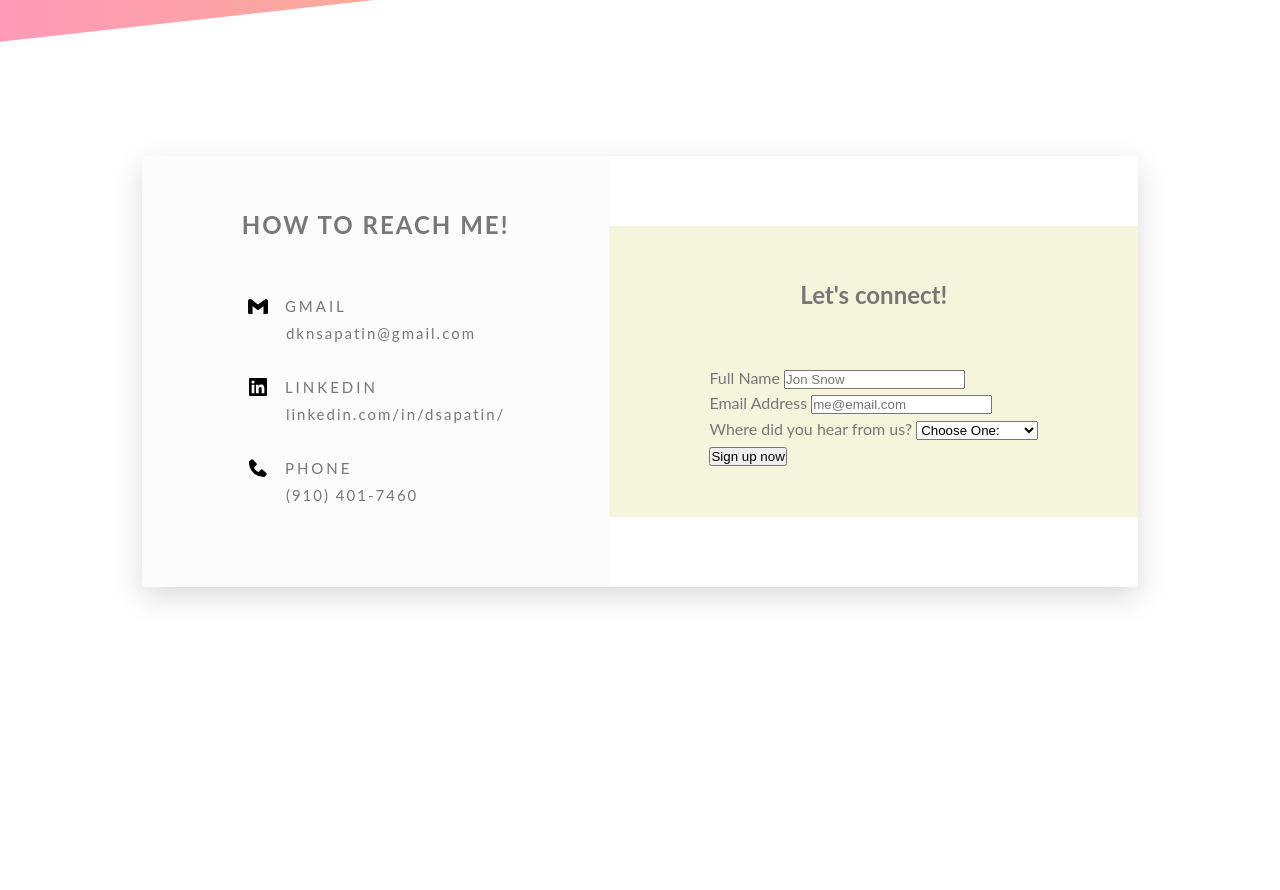
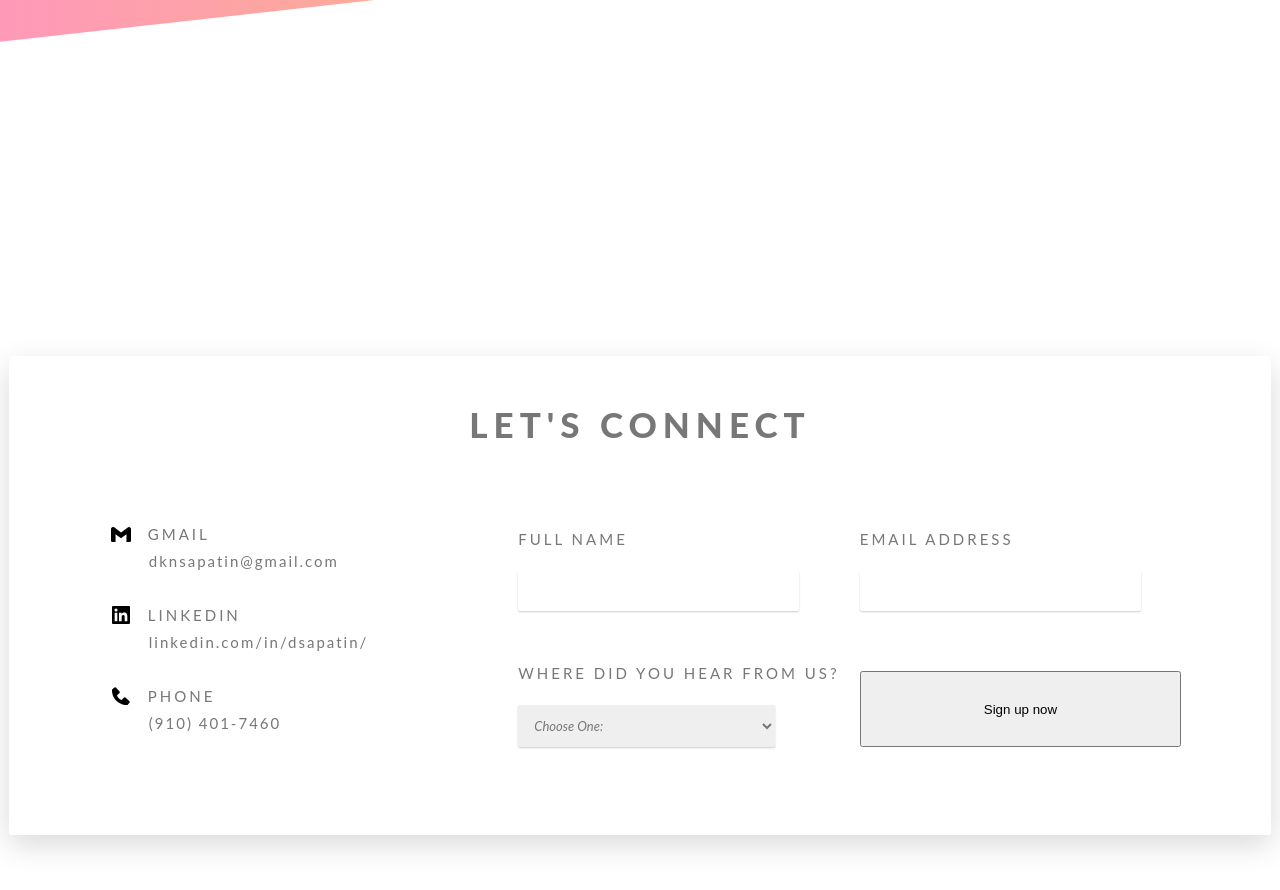
Before and after one commit to dknsapatin/MyPortfolio, a website: page index.html in a window 1280 px wide. Shown: the part 3045-3935 px from the top of the page. Before the commit the page ends 3682 px from the top, so only its background shows below. Drawn offline with Linux system fonts and the light colour scheme; files that its build step writes are made by us from their sources.

Commit message:
Finished Contact view section

```diff
--- a/index.html
+++ b/index.html
@@ -328,9 +328,11 @@
       <!-- Section Contact -->
       <div class="section-contact" id="contact">
         <div class="contact__container">
+          <h2 class="contact__header">Let's Connect</h2>
+
+          <div class="contact__leftright">
             <!-- Left side Contact Container -->
             <div class="contact__info">
-            <h2 class="contact__info-header">How to reach me!</h2>
               <ul class="contact__info-list">
                 <li class="contact__info-list--item">
                   <a class="contact__info-anchor" href="#">
@@ -348,7 +350,9 @@
                     </svg>
                     gmail
                   </a>
-                <p class="contact__info-link--details">dknsapatin@gmail.com</p>
+                  <p class="contact__info-link--details">
+                    dknsapatin@gmail.com
+                  </p>
                 </li>
                 <li class="contact__info-list--item">
                   <a class="contact__info-anchor" href="#">
@@ -393,31 +397,24 @@
             <!-- Right side Contact Container -->
 
             <div class="contact__form">
-            <h2 class="contact__form-secondary">Let's connect!</h2>
-
-            <form class="cta-form" action="#" name="sign-up" netlify>
+              <form
+                class="contact__form-signup"
+                action="#"
+                name="sign-up"
+                netlify
+              >
                 <!-- Full Name Form -->
-              <div>
-                <label for="full-name">Full Name</label>
-                <input
-                  id="full-name"
-                  type="text"
-                  placeholder="Jon Snow"
-                  required
-                  name="full-name"
-                />
+                <div class="fullName">
+                  <label for="full-name" class="full-name-label"
+                    >Full Name</label
+                  >
+                  <input id="full-name" type="text" required name="full-name" />
                 </div>
 
                 <!-- Email Address form -->
                 <div>
                   <label for="email">Email Address</label>
-                <input
-                  id="email"
-                  type="email"
-                  placeholder="me@email.com"
-                  required
-                  name="email"
-                />
+                  <input id="email" type="email" required name="email" />
                 </div>
                 <div>
                   <!-- Selector Form -->
@@ -433,6 +430,8 @@
                 <button class="btn btn--form">Sign up now</button>
               </form>
             </div>
+          </div>
+
           <!-- <div class="contact__form">Form</div> -->
         </div>
       </div>
--- a/sass/_components.scss
+++ b/sass/_components.scss
@@ -124,29 +124,41 @@
 
 // Contact Me
 .section-contact {
-  .contact {
-    &__container {
+  .contact__container {
     display: flex;
+    flex-direction: column;
     justify-content: center;
     align-items: center;
-      margin: 0;
+    margin: 0 auto;
+    padding: 2rem;
 
     font-size: 1.6rem;
 
     color: #777;
     border-radius: 2px;
     box-shadow: 0 1rem 3rem rgba(black, 0.15);
+
+    .contact__header {
+      text-transform: uppercase;
+      padding: 2rem 5rem;
+      font-size: 3.5rem;
+      letter-spacing: 0.6rem;
+      font-weight: 800;
     }
-    // Left Side Info
-    &__info {
+
+    .contact__leftright {
+      display: flex;
+    }
+
+    // LEFT SIDE OF CONTACT
+    .contact__info {
       display: flex;
       flex-direction: column;
       justify-content: start;
       align-items: center;
 
-      background-color: rgb(252, 252, 252);
-      margin: 0 auto;
-      padding: 5rem 10rem;
+      margin: auto;
+      padding: 5rem 8rem;
 
       &-header {
         text-align: center;
@@ -187,20 +199,54 @@
         padding-left: 4rem;
       }
     }
-    // Right side Form
-    &__form {
-      display: flex;
-      flex-direction: column;
-      justify-content: start;
-      align-items: center;
 
+    // RIGHT SIDE OF CONTACT
+    .contact__form {
       margin: 0 auto;
-      padding: 5rem 10rem;
-      background-color: beige;
+      padding: 5.5rem 7rem;
 
       &-secondary {
+        text-align: center;
         padding-bottom: 5rem;
+        text-transform: uppercase;
+        letter-spacing: 0.2rem;
+      }
+      &-signup {
+        // display: flex;
+        // flex-direction: column;
+        display: grid;
+        grid-template-columns: 1fr 1fr;
+        column-gap: 2rem;
+        row-gap: 5rem;
+
+        label {
+          display: block;
+          margin-bottom: 2rem;
+          text-transform: uppercase;
+          text-decoration: none;
+          color: #777;
+          font-size: 1.5rem;
+          letter-spacing: 0.3rem;
+        }
+
+        input,
+        select {
+          color: inherit;
+          width: 80%;
+          padding: 1.2rem;
+          font-size: 1.3rem;
+          font-style: italic;
+          font-family: inherit;
+          border: none;
+          border-radius: 2px;
+          box-shadow: 0 1px 2px rgba(0, 0, 0, 0.2);
+        }
+
+        &__form *:focus {
+          outline: none;
+          box-shadow: 0 0 0 0.8rem rgba(253, 242, 233, 0.5);
         }
       }
     }
   }
+}
--- a/sass/_layout.scss
+++ b/sass/_layout.scss
@@ -45,7 +45,7 @@
 // Contact section -------------------------------------------
 .section-contact {
   margin: 0 auto;
-  padding: 5rem 0;
+  padding: 25rem 0;
   display: flex;
   justify-content: center;
   align-items: center;
--- a/sass/_utility.scss
+++ b/sass/_utility.scss
@@ -1,4 +1,7 @@
 // Button
+.btn {
+  margin-top: 1rem;
+}
 .btn-text {
   &:link,
   &:visited {
```
Also changed, not shown: css/style.css. Lines whose indentation alone changed are shown as unchanged.
